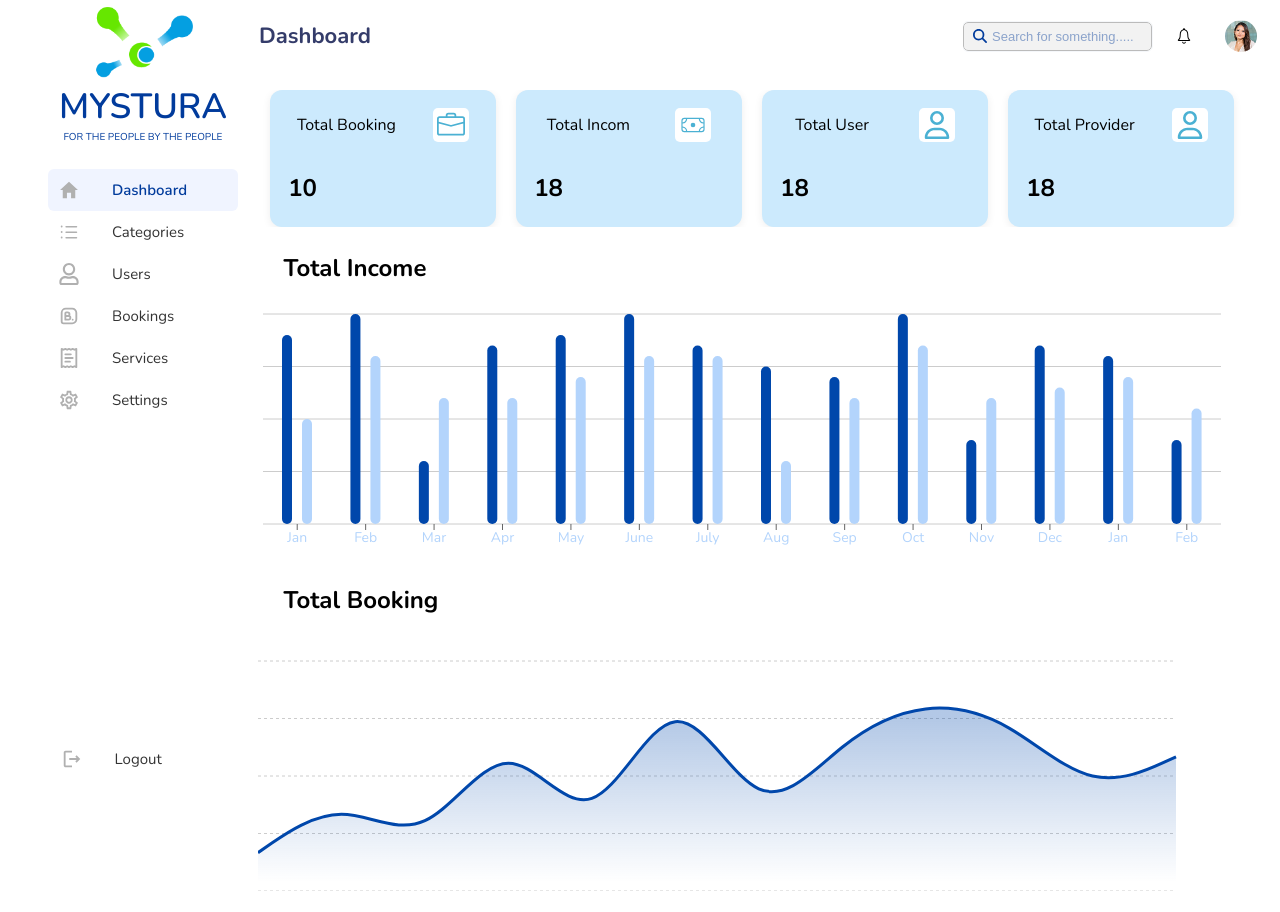
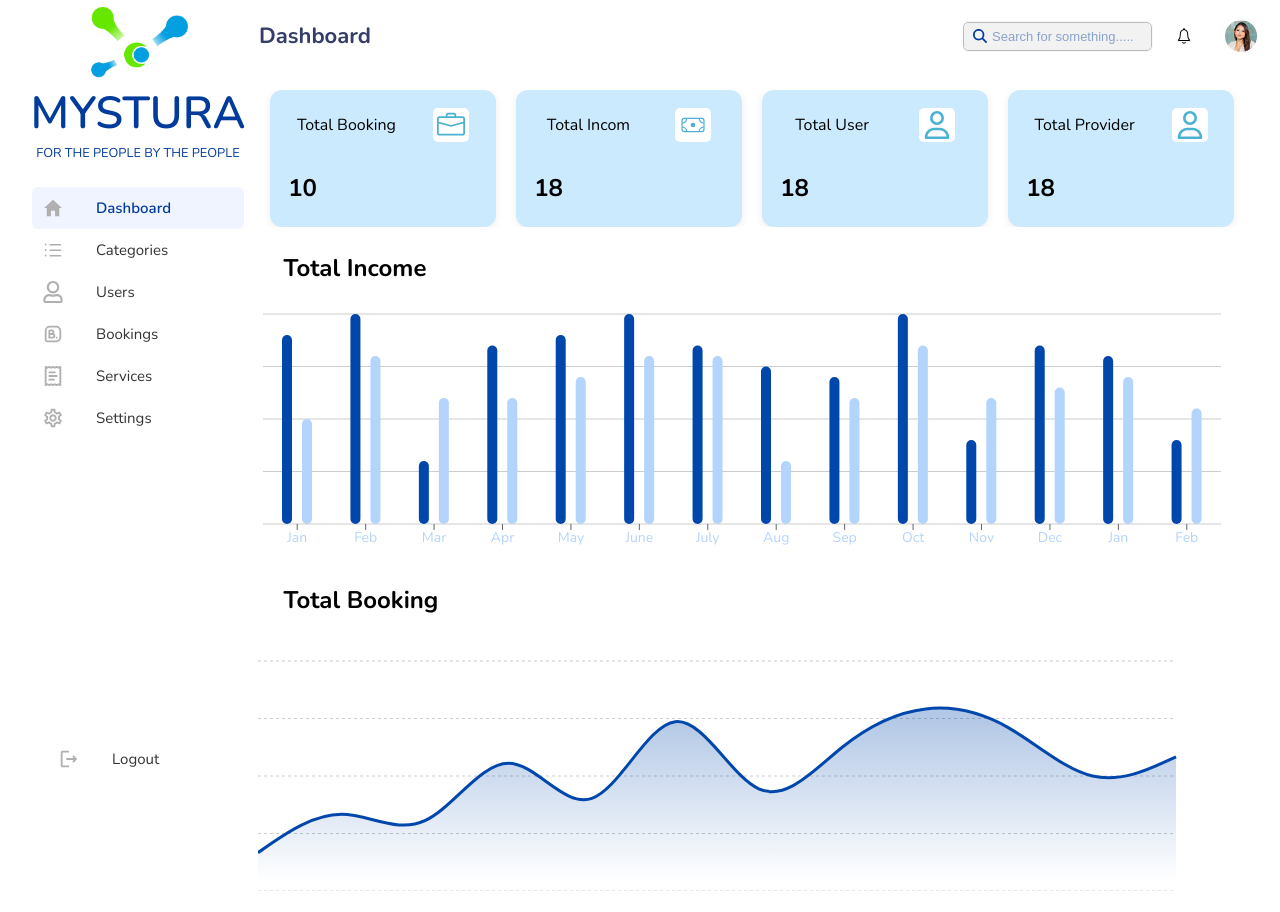
Before and after one commit to Tahanaz0/Mystura, a React (Vite) app: page /dashboard in a window 1280 px wide. Built offline with nearby package versions, Linux system fonts and the light colour scheme.

Commit message:
'edit-delete

```diff
--- a/src/component/sideBar/sideBar.css
+++ b/src/component/sideBar/sideBar.css
@@ -1,12 +1,12 @@
 .side-bar-main-container{
   /* background-color: blue; */
-  width: 20vw;
+  width: 20%;
   margin-top: 0;
   top: 0;
   left: 0;
   right: 0;
   position: fixed;
-  padding-left: 15px;
+  padding-left: 10px;
   /* background-color: #013B9C; */
   /* margin-left: 5px; */
    font-family: "Nunito", sans-serif;
@@ -33,12 +33,12 @@
     margin: 0;
 }
 .side-bar-heading{
-    font-size: 35px;
+    font-size: 3.5vw;
     font-weight: 600;
     margin: 0;
 }
 .side-bar-pera{
-    font-size: 10px;
+    font-size: 1vw;
     margin: 0;
     font-weight: 400;
 }
@@ -65,7 +65,7 @@
   font-weight: 400;
   text-decoration: none;
   transition: background 0.2s, color 0.2s;
-  width: 170px;
+  width: 15vw;
   gap: 10px;
   /* justify-content: center; */
 }
```
